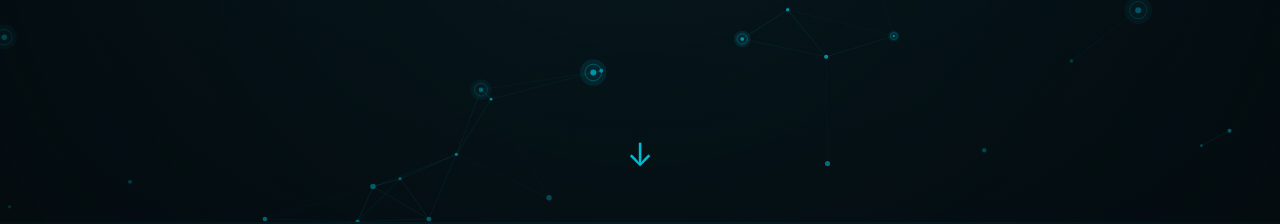
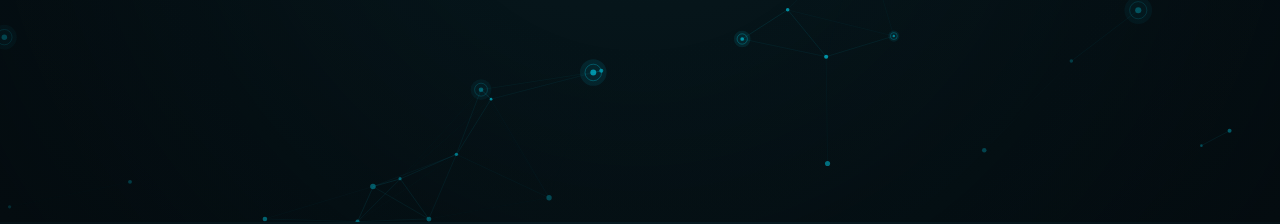
Before and after one commit to JulioSosaAng/mi-portfolio, a React (Vite) app: page / in a window 1280 px wide. Shown: the part 578-802 px from the top of the page. Built offline with nearby package versions, Linux system fonts and the light colour scheme.

Commit message:
fix: remove unnecessary scroll indicator and clean  up App.jsx

```diff
--- a/src/App.jsx
+++ b/src/App.jsx
@@ -124,7 +124,6 @@ const App = () => {
              </a>
            </div>
           </div>
-        <div className="scroll-indicator">↓</div>
       </header>
 
       {/* CÓDIGO NUEVO */}
--- a/src/index.css
+++ b/src/index.css
@@ -268,15 +268,6 @@ h1 {
   transform: translateY(3px);
 }
 
-.scroll-indicator {
-  position: absolute;
-  bottom: 40px;
-  left: 50%;
-  transform: translateX(-50%);
-  color: var(--primary);
-  font-size: 2rem;
-  animation: bounce 2s infinite;
-}
 
 @keyframes bounce {
   0%, 20%, 50%, 80%, 100% { transform: translateX(-50%) translateY(0); }
@@ -856,10 +847,6 @@ h1 {
   .header-background-animation::before {
     background-size: 30px 30px;
   }
-
-  .scroll-indicator {
-    bottom: 60px; /* súbela más en pantallas chicas */
-  }
 }
 
 @media (max-width: 480px) {
```
